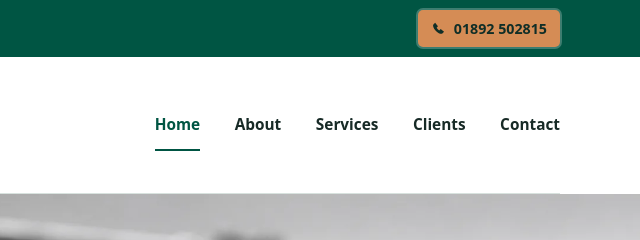
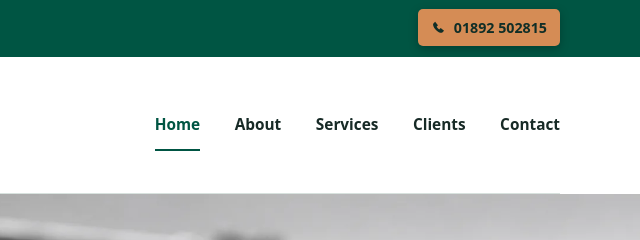
Before and after one commit to DigitalAcla/gatehouse-inventories, a plain HTML site: page index.html in a window 1280 px wide. In both pictures the pointer is over the link "01892 502815". Shown: the top 240 px of the page, 640-1280 px from the left. Drawn offline with Linux system fonts and the light colour scheme.

Commit message:
Add files via upload

```diff
--- a/assets/site.css
+++ b/assets/site.css
@@ -763,10 +763,16 @@ h2 {
   transition: background-color 160ms ease, box-shadow 160ms ease;
 }
 
-.call-button:hover,
+.call-button:hover {
+  background-color: #D58C55 !important;
+  box-shadow: 0 3px 10px rgba(0, 0, 0, 0.25);
+  transform: translateY(-1px);
+}
+
 .call-button:focus-visible {
   background-color: #D58C55 !important;
-  box-shadow: 0 0 0 2px rgba(255, 255, 255, .24);
+  outline: 2px solid #D58C55;
+  outline-offset: 3px;
 }
 
 .site-header::after {
```
